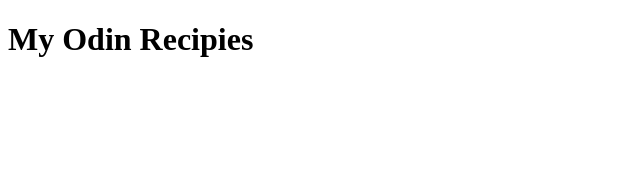
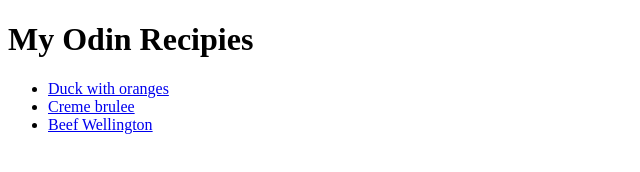
Before and after one commit to kryska44/recipies, a plain HTML site: page index.html in a window 1280 px wide. Shown: the whole page, without its empty margins (0-640 px from the left). Drawn offline with Linux system fonts and the light colour scheme.

Commit message:
Add links to recipie files

```diff
--- a/index.html
+++ b/index.html
@@ -6,6 +6,12 @@
     </head>
     <body>
         <h1>My Odin Recipies</h1>
-        <p></p>
+        <p>
+            <ul>
+                <li><a href="recipies/duckwithorange.html">Duck with oranges</a></li>
+                <li><a href="recipies/brulee.html">Creme brulee</a></li>
+                <li><a href="recipies/wellington.html">Beef Wellington</a></li>
+            </ul>
+        </p>
     </body>
 </html>
```
